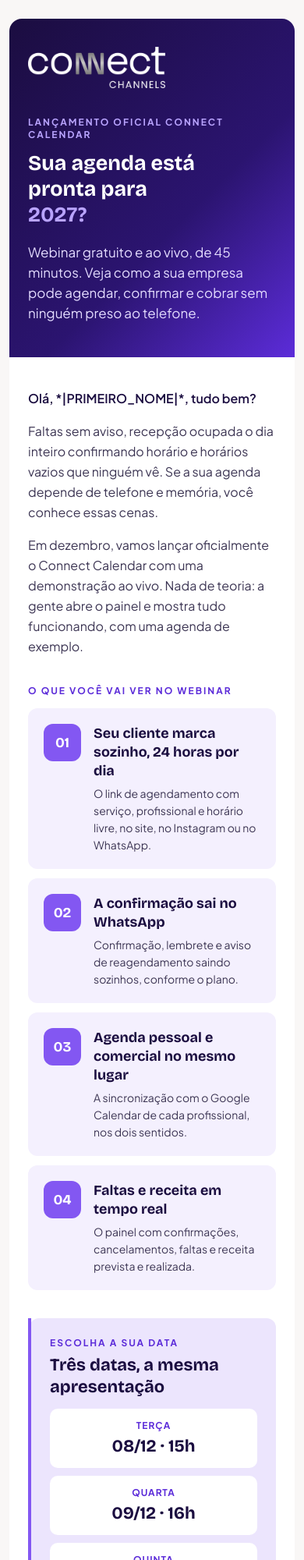
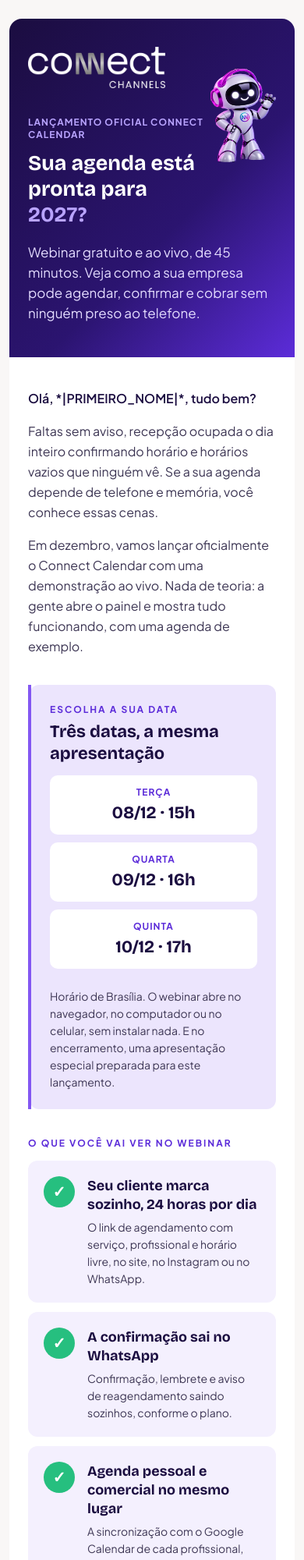
Before and after one commit to GetterPaulo/connect-email-assets, a plain HTML site: page webinar-calendar-01/index.html in a window 390 px wide. Shown: the top 2000 px of the page at 78% size. Drawn offline with nearby package versions, Linux system fonts and the light colour scheme.

Commit message:
Add files via upload

```diff
--- a/webinar-calendar-01/index.html
+++ b/webinar-calendar-01/index.html
@@ -28,6 +28,9 @@
     .h1{font-size:27px !important;line-height:33px !important;}
     .btn a{display:block !important;}
     .col{display:block !important;width:100% !important;padding:0 0 10px 0 !important;}
+    .vit{width:84px !important;padding-top:28px !important;}
+    .vit-img{width:84px !important;height:auto !important;}
+    .eyebrow{letter-spacing:1px !important;}
   }
   @media (prefers-color-scheme:dark){
     .bg-page{background:#120930 !important;}
@@ -57,10 +60,17 @@ Veja o Connect Calendar ao vivo. Escolha a data: 08, 09 ou 10/12.&#847;&zwnj;&nb
 
   <!-- TOPO -->
   <tr>
-    <td class="px" bgcolor="#1B0D40" style="background:#1B0D40;background-image:linear-gradient(135deg,#1B0D40 0%,#2B1470 60%,#5C2CD9 100%);border-radius:16px 16px 0 0;padding:36px 48px 44px;">
-      <img src="https://raw.githubusercontent.com/GetterPaulo/connect-email-assets/main/email-01/logo-connect.png" width="176" height="53" alt="Connect Channels Solutions" style="width:176px;height:auto;color:#FFFFFF;font-family:Arial,sans-serif;font-size:18px;line-height:24px;font-weight:bold;">
-      <p style="margin:36px 0 12px;font-family:'Plus Jakarta Sans',Arial,sans-serif;font-size:12px;line-height:16px;letter-spacing:2px;font-weight:700;color:#B9A4FF;text-transform:uppercase;">Lançamento oficial Connect Calendar</p>
-      <h1 class="h1" style="margin:0;font-family:'Bricolage Grotesque',Arial,sans-serif;font-size:36px;line-height:42px;font-weight:700;color:#FFFFFF;">Sua agenda está<br>pronta para<br><span style="color:#B9A4FF;">2027?</span></h1>
+    <td class="px" bgcolor="#1B0D40" style="background:#1B0D40;background-image:linear-gradient(135deg,#1B0D40 0%,#2B1470 60%,#5C2CD9 100%);border-radius:16px 16px 0 0;padding:36px 40px 44px 48px;">
+      <table role="presentation" width="100%" cellpadding="0" cellspacing="0" border="0"><tr>
+        <td valign="top" style="vertical-align:top;">
+          <img src="https://raw.githubusercontent.com/GetterPaulo/connect-email-assets/main/email-01/logo-connect.png" width="176" height="53" alt="Connect Channels Solutions" style="width:176px;height:auto;color:#FFFFFF;font-family:Arial,sans-serif;font-size:18px;line-height:24px;font-weight:bold;">
+          <p class="eyebrow" style="margin:36px 0 12px;font-family:'Plus Jakarta Sans',Arial,sans-serif;font-size:12px;line-height:16px;letter-spacing:2px;font-weight:700;color:#B9A4FF;text-transform:uppercase;">Lançamento oficial Connect Calendar</p>
+          <h1 class="h1" style="margin:0;font-family:'Bricolage Grotesque',Arial,sans-serif;font-size:36px;line-height:42px;font-weight:700;color:#FFFFFF;">Sua agenda está<br>pronta para<br><span style="color:#B9A4FF;">2027?</span></h1>
+        </td>
+        <td class="vit" width="150" align="right" valign="top" style="width:150px;vertical-align:top;padding-top:20px;">
+          <img class="vit-img" src="https://raw.githubusercontent.com/GetterPaulo/connect-email-assets/main/webinar-calendar-01/vitoria-calendar.png" width="150" height="217" alt="Vitória, assistente da Connect" style="width:150px;height:217px;">
+        </td>
+      </tr></table>
       <p style="margin:18px 0 0;font-family:'Plus Jakarta Sans',Arial,sans-serif;font-size:17px;line-height:26px;color:#E4DCFF;">Webinar gratuito e ao vivo, de 45 minutos. Veja como a sua empresa pode agendar, confirmar e cobrar sem ninguém preso ao telefone.</p>
     </td>
   </tr>
@@ -71,59 +81,6 @@ Veja o Connect Calendar ao vivo. Escolha a data: 08, 09 ou 10/12.&#847;&zwnj;&nb
       <p class="t-dark" style="margin:0 0 16px;font-family:'Plus Jakarta Sans',Arial,sans-serif;font-size:16px;line-height:26px;color:#1B0D40;font-weight:600;">Olá, *|PRIMEIRO_NOME|*, tudo bem?</p>
       <p class="t-body" style="margin:0 0 16px;font-family:'Plus Jakarta Sans',Arial,sans-serif;font-size:16px;line-height:26px;color:#3D3654;">Faltas sem aviso, recepção ocupada o dia inteiro confirmando horário e horários vazios que ninguém vê. Se a sua agenda depende de telefone e memória, você conhece essas cenas.</p>
       <p class="t-body" style="margin:0;font-family:'Plus Jakarta Sans',Arial,sans-serif;font-size:16px;line-height:26px;color:#3D3654;">Em dezembro, vamos lançar oficialmente o Connect Calendar com uma demonstração ao vivo. Nada de teoria: a gente abre o painel e mostra tudo funcionando, com uma agenda de exemplo.</p>
-    </td>
-  </tr>
-
-  <!-- O QUE VOCÊ VAI VER: 4 cards -->
-  <tr>
-    <td class="px bg-card" bgcolor="#FFFFFF" style="background:#FFFFFF;padding:28px 48px 8px;">
-      <p class="t-accent" style="margin:0 0 14px;font-family:'Plus Jakarta Sans',Arial,sans-serif;font-size:12px;line-height:16px;letter-spacing:2px;font-weight:700;color:#5C2CD9;text-transform:uppercase;">O que você vai ver no webinar</p>
-
-      <table role="presentation" width="100%" cellpadding="0" cellspacing="0" border="0" style="margin:0 0 12px;">
-        <tr><td class="bg-soft" style="background:#F4F0FE;border-radius:12px;padding:20px;">
-          <table role="presentation" width="100%" cellpadding="0" cellspacing="0" border="0"><tr>
-            <td width="64" valign="top" style="width:64px;"><table role="presentation" cellpadding="0" cellspacing="0" border="0"><tr><td width="48" height="48" align="center" valign="middle" bgcolor="#8357F2" style="width:48px;height:48px;background:#8357F2;border-radius:12px;font-family:'Bricolage Grotesque',Arial,sans-serif;font-size:18px;line-height:48px;font-weight:700;color:#FFFFFF;mso-line-height-rule:exactly;">01</td></tr></table></td>
-            <td valign="top">
-              <p class="t-dark" style="margin:0 0 6px;font-family:'Bricolage Grotesque',Arial,sans-serif;font-size:18px;line-height:24px;font-weight:700;color:#1B0D40;">Seu cliente marca sozinho, 24 horas por dia</p>
-              <p class="t-body" style="margin:0;font-family:'Plus Jakarta Sans',Arial,sans-serif;font-size:14px;line-height:22px;color:#3D3654;">O link de agendamento com serviço, profissional e horário livre, no site, no Instagram ou no WhatsApp.</p>
-            </td>
-          </tr></table>
-        </td></tr>
-      </table>
-      <table role="presentation" width="100%" cellpadding="0" cellspacing="0" border="0" style="margin:0 0 12px;">
-        <tr><td class="bg-soft" style="background:#F4F0FE;border-radius:12px;padding:20px;">
-          <table role="presentation" width="100%" cellpadding="0" cellspacing="0" border="0"><tr>
-            <td width="64" valign="top" style="width:64px;"><table role="presentation" cellpadding="0" cellspacing="0" border="0"><tr><td width="48" height="48" align="center" valign="middle" bgcolor="#8357F2" style="width:48px;height:48px;background:#8357F2;border-radius:12px;font-family:'Bricolage Grotesque',Arial,sans-serif;font-size:18px;line-height:48px;font-weight:700;color:#FFFFFF;mso-line-height-rule:exactly;">02</td></tr></table></td>
-            <td valign="top">
-              <p class="t-dark" style="margin:0 0 6px;font-family:'Bricolage Grotesque',Arial,sans-serif;font-size:18px;line-height:24px;font-weight:700;color:#1B0D40;">A confirmação sai no WhatsApp</p>
-              <p class="t-body" style="margin:0;font-family:'Plus Jakarta Sans',Arial,sans-serif;font-size:14px;line-height:22px;color:#3D3654;">Confirmação, lembrete e aviso de reagendamento saindo sozinhos, conforme o plano.</p>
-            </td>
-          </tr></table>
-        </td></tr>
-      </table>
-      <table role="presentation" width="100%" cellpadding="0" cellspacing="0" border="0" style="margin:0 0 12px;">
-        <tr><td class="bg-soft" style="background:#F4F0FE;border-radius:12px;padding:20px;">
-          <table role="presentation" width="100%" cellpadding="0" cellspacing="0" border="0"><tr>
-            <td width="64" valign="top" style="width:64px;"><table role="presentation" cellpadding="0" cellspacing="0" border="0"><tr><td width="48" height="48" align="center" valign="middle" bgcolor="#8357F2" style="width:48px;height:48px;background:#8357F2;border-radius:12px;font-family:'Bricolage Grotesque',Arial,sans-serif;font-size:18px;line-height:48px;font-weight:700;color:#FFFFFF;mso-line-height-rule:exactly;">03</td></tr></table></td>
-            <td valign="top">
-              <p class="t-dark" style="margin:0 0 6px;font-family:'Bricolage Grotesque',Arial,sans-serif;font-size:18px;line-height:24px;font-weight:700;color:#1B0D40;">Agenda pessoal e comercial no mesmo lugar</p>
-              <p class="t-body" style="margin:0;font-family:'Plus Jakarta Sans',Arial,sans-serif;font-size:14px;line-height:22px;color:#3D3654;">A sincronização com o Google Calendar de cada profissional, nos dois sentidos.</p>
-            </td>
-          </tr></table>
-        </td></tr>
-      </table>
-      <table role="presentation" width="100%" cellpadding="0" cellspacing="0" border="0">
-        <tr><td class="bg-soft" style="background:#F4F0FE;border-radius:12px;padding:20px;">
-          <table role="presentation" width="100%" cellpadding="0" cellspacing="0" border="0"><tr>
-            <td width="64" valign="top" style="width:64px;"><table role="presentation" cellpadding="0" cellspacing="0" border="0"><tr><td width="48" height="48" align="center" valign="middle" bgcolor="#8357F2" style="width:48px;height:48px;background:#8357F2;border-radius:12px;font-family:'Bricolage Grotesque',Arial,sans-serif;font-size:18px;line-height:48px;font-weight:700;color:#FFFFFF;mso-line-height-rule:exactly;">04</td></tr></table></td>
-            <td valign="top">
-              <p class="t-dark" style="margin:0 0 6px;font-family:'Bricolage Grotesque',Arial,sans-serif;font-size:18px;line-height:24px;font-weight:700;color:#1B0D40;">Faltas e receita em tempo real</p>
-              <p class="t-body" style="margin:0;font-family:'Plus Jakarta Sans',Arial,sans-serif;font-size:14px;line-height:22px;color:#3D3654;">O painel com confirmações, cancelamentos, faltas e receita prevista e realizada.</p>
-            </td>
-          </tr></table>
-        </td></tr>
-      </table>
-
     </td>
   </tr>
 
@@ -157,6 +114,59 @@ Veja o Connect Calendar ao vivo. Escolha a data: 08, 09 ou 10/12.&#847;&zwnj;&nb
           <p class="t-body" style="margin:14px 0 0;font-family:'Plus Jakarta Sans',Arial,sans-serif;font-size:14px;line-height:22px;color:#3D3654;">Horário de Brasília. O webinar abre no navegador, no computador ou no celular, sem instalar nada. E no encerramento, uma apresentação especial preparada para este lançamento.</p>
         </td></tr>
       </table>
+    </td>
+  </tr>
+
+  <!-- O QUE VOCÊ VAI VER: 4 cards -->
+  <tr>
+    <td class="px bg-card" bgcolor="#FFFFFF" style="background:#FFFFFF;padding:28px 48px 8px;">
+      <p class="t-accent" style="margin:0 0 14px;font-family:'Plus Jakarta Sans',Arial,sans-serif;font-size:12px;line-height:16px;letter-spacing:2px;font-weight:700;color:#5C2CD9;text-transform:uppercase;">O que você vai ver no webinar</p>
+
+      <table role="presentation" width="100%" cellpadding="0" cellspacing="0" border="0" style="margin:0 0 12px;">
+        <tr><td class="bg-soft" style="background:#F4F0FE;border-radius:12px;padding:20px;">
+          <table role="presentation" width="100%" cellpadding="0" cellspacing="0" border="0"><tr>
+            <td width="56" valign="top" style="width:56px;"><table role="presentation" cellpadding="0" cellspacing="0" border="0"><tr><td width="40" height="40" align="center" valign="middle" bgcolor="#26BF7F" style="width:40px;height:40px;background:#26BF7F;border-radius:20px;font-family:Arial,sans-serif;font-size:20px;line-height:40px;font-weight:700;color:#FFFFFF;mso-line-height-rule:exactly;">&#10003;</td></tr></table></td>
+            <td valign="top">
+              <p class="t-dark" style="margin:0 0 6px;font-family:'Bricolage Grotesque',Arial,sans-serif;font-size:18px;line-height:24px;font-weight:700;color:#1B0D40;">Seu cliente marca sozinho, 24 horas por dia</p>
+              <p class="t-body" style="margin:0;font-family:'Plus Jakarta Sans',Arial,sans-serif;font-size:14px;line-height:22px;color:#3D3654;">O link de agendamento com serviço, profissional e horário livre, no site, no Instagram ou no WhatsApp.</p>
+            </td>
+          </tr></table>
+        </td></tr>
+      </table>
+      <table role="presentation" width="100%" cellpadding="0" cellspacing="0" border="0" style="margin:0 0 12px;">
+        <tr><td class="bg-soft" style="background:#F4F0FE;border-radius:12px;padding:20px;">
+          <table role="presentation" width="100%" cellpadding="0" cellspacing="0" border="0"><tr>
+            <td width="56" valign="top" style="width:56px;"><table role="presentation" cellpadding="0" cellspacing="0" border="0"><tr><td width="40" height="40" align="center" valign="middle" bgcolor="#26BF7F" style="width:40px;height:40px;background:#26BF7F;border-radius:20px;font-family:Arial,sans-serif;font-size:20px;line-height:40px;font-weight:700;color:#FFFFFF;mso-line-height-rule:exactly;">&#10003;</td></tr></table></td>
+            <td valign="top">
+              <p class="t-dark" style="margin:0 0 6px;font-family:'Bricolage Grotesque',Arial,sans-serif;font-size:18px;line-height:24px;font-weight:700;color:#1B0D40;">A confirmação sai no WhatsApp</p>
+              <p class="t-body" style="margin:0;font-family:'Plus Jakarta Sans',Arial,sans-serif;font-size:14px;line-height:22px;color:#3D3654;">Confirmação, lembrete e aviso de reagendamento saindo sozinhos, conforme o plano.</p>
+            </td>
+          </tr></table>
+        </td></tr>
+      </table>
+      <table role="presentation" width="100%" cellpadding="0" cellspacing="0" border="0" style="margin:0 0 12px;">
+        <tr><td class="bg-soft" style="background:#F4F0FE;border-radius:12px;padding:20px;">
+          <table role="presentation" width="100%" cellpadding="0" cellspacing="0" border="0"><tr>
+            <td width="56" valign="top" style="width:56px;"><table role="presentation" cellpadding="0" cellspacing="0" border="0"><tr><td width="40" height="40" align="center" valign="middle" bgcolor="#26BF7F" style="width:40px;height:40px;background:#26BF7F;border-radius:20px;font-family:Arial,sans-serif;font-size:20px;line-height:40px;font-weight:700;color:#FFFFFF;mso-line-height-rule:exactly;">&#10003;</td></tr></table></td>
+            <td valign="top">
+              <p class="t-dark" style="margin:0 0 6px;font-family:'Bricolage Grotesque',Arial,sans-serif;font-size:18px;line-height:24px;font-weight:700;color:#1B0D40;">Agenda pessoal e comercial no mesmo lugar</p>
+              <p class="t-body" style="margin:0;font-family:'Plus Jakarta Sans',Arial,sans-serif;font-size:14px;line-height:22px;color:#3D3654;">A sincronização com o Google Calendar de cada profissional, nos dois sentidos.</p>
+            </td>
+          </tr></table>
+        </td></tr>
+      </table>
+      <table role="presentation" width="100%" cellpadding="0" cellspacing="0" border="0">
+        <tr><td class="bg-soft" style="background:#F4F0FE;border-radius:12px;padding:20px;">
+          <table role="presentation" width="100%" cellpadding="0" cellspacing="0" border="0"><tr>
+            <td width="56" valign="top" style="width:56px;"><table role="presentation" cellpadding="0" cellspacing="0" border="0"><tr><td width="40" height="40" align="center" valign="middle" bgcolor="#26BF7F" style="width:40px;height:40px;background:#26BF7F;border-radius:20px;font-family:Arial,sans-serif;font-size:20px;line-height:40px;font-weight:700;color:#FFFFFF;mso-line-height-rule:exactly;">&#10003;</td></tr></table></td>
+            <td valign="top">
+              <p class="t-dark" style="margin:0 0 6px;font-family:'Bricolage Grotesque',Arial,sans-serif;font-size:18px;line-height:24px;font-weight:700;color:#1B0D40;">Faltas e receita em tempo real</p>
+              <p class="t-body" style="margin:0;font-family:'Plus Jakarta Sans',Arial,sans-serif;font-size:14px;line-height:22px;color:#3D3654;">O painel com confirmações, cancelamentos, faltas e receita prevista e realizada.</p>
+            </td>
+          </tr></table>
+        </td></tr>
+      </table>
+
     </td>
   </tr>
 
```
Also changed, not shown: webinar-calendar-01/vitoria-calendar.png (added).
